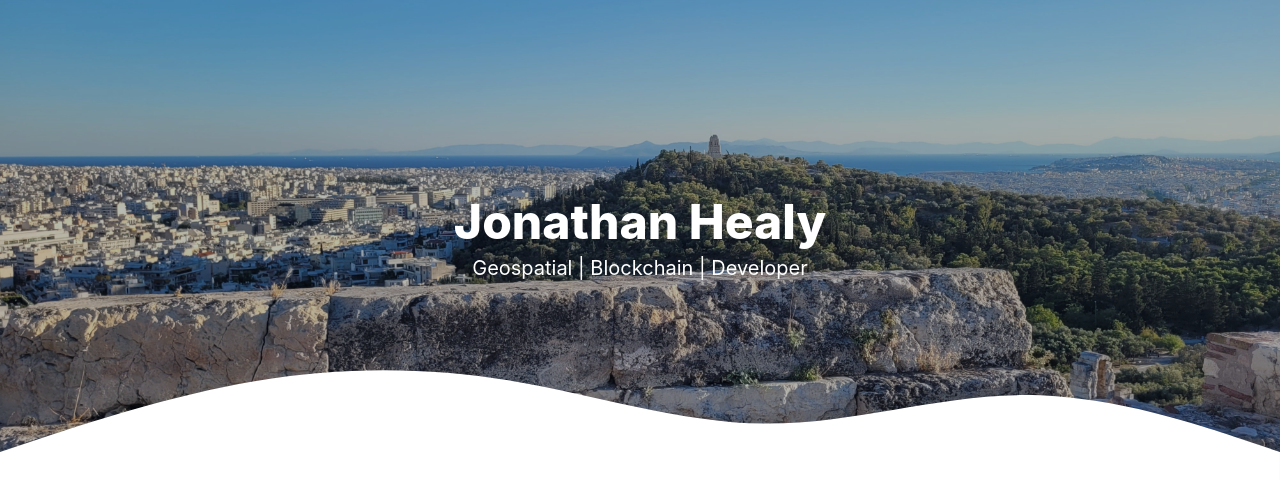
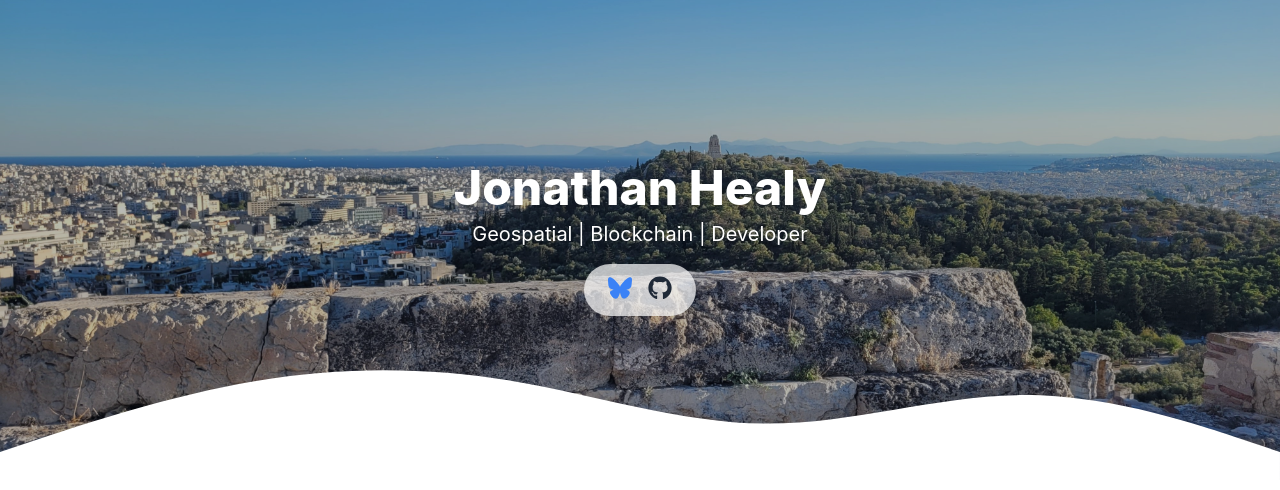
Before and after one commit to jonhealy1/personal-react-site, a React (Create React App) app: page / in a window 1280 px wide. Shown: the top 490 px of the page. Built offline with nearby package versions, Linux system fonts and the light colour scheme.

Commit message:
add some social media icons

```diff
--- a/package.json
+++ b/package.json
@@ -3,6 +3,9 @@
   "version": "0.1.0",
   "private": true,
   "dependencies": {
+    "@fortawesome/free-brands-svg-icons": "^6.7.1",
+    "@fortawesome/free-solid-svg-icons": "^6.7.1",
+    "@fortawesome/react-fontawesome": "^0.2.2",
     "cra-template": "1.2.0",
     "react": "^19.0.0",
     "react-dom": "^19.0.0",
--- a/src/components/Header.js
+++ b/src/components/Header.js
@@ -1,5 +1,7 @@
 import React from "react";
 import image from "../assets/athens-city-sea.jpg";
+import { FontAwesomeIcon } from "@fortawesome/react-fontawesome";
+import { faBluesky, faGithub } from "@fortawesome/free-brands-svg-icons";
 
 const Header = () => {
   return (
@@ -13,12 +15,33 @@ const Header = () => {
 
       {/* Overlay Content */}
       <div className="relative z-10 flex flex-col items-center justify-center h-full text-white">
+        {/* Title */}
         <h1 className="text-5xl font-extrabold drop-shadow-lg">
           Jonathan Healy
         </h1>
         <p className="text-xl mt-2 drop-shadow-md">
           Geospatial | Blockchain | Developer
         </p>
+
+        {/* Icon Box */}
+        <div className="mt-4 bg-white/70 rounded-full px-6 py-3 flex items-center gap-4">
+          <a
+            href="https://bsky.app/profile/jonhealy1.github.io"
+            target="_blank"
+            rel="noopener noreferrer"
+            className="text-blue-500 hover:text-blue-700 transition"
+          >
+            <FontAwesomeIcon icon={faBluesky} className="w-6 h-6" />
+          </a>
+          <a
+            href="https://github.com/jonhealy1"
+            target="_blank"
+            rel="noopener noreferrer"
+            className="text-gray-800 hover:text-gray-600 transition"
+          >
+            <FontAwesomeIcon icon={faGithub} className="w-6 h-6" />
+          </a>
+        </div>
       </div>
 
       {/* Decorative Bottom Curve */}
```
Also changed, not shown: 1 other file (tests, documents, lock files or other folders).
